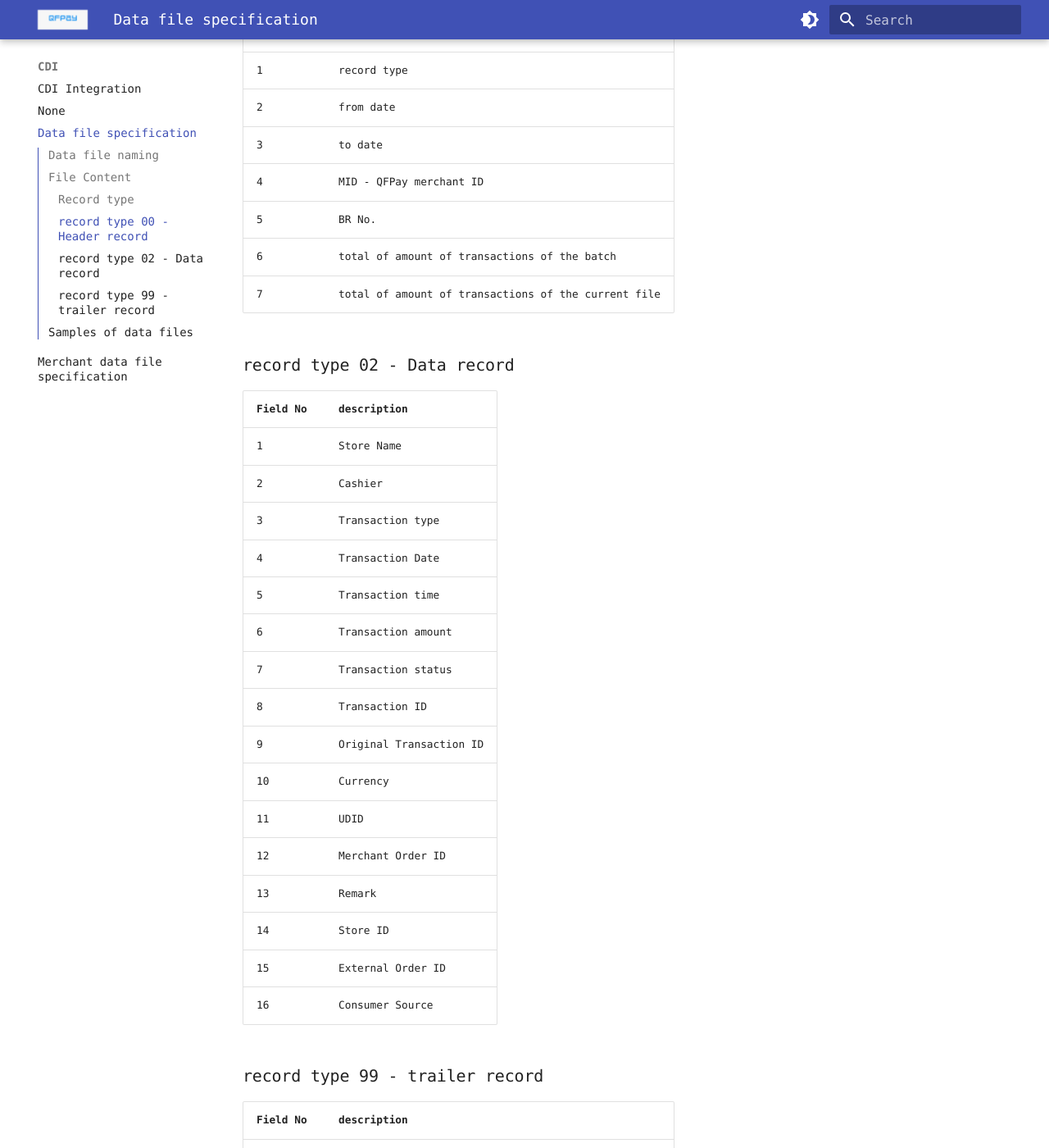
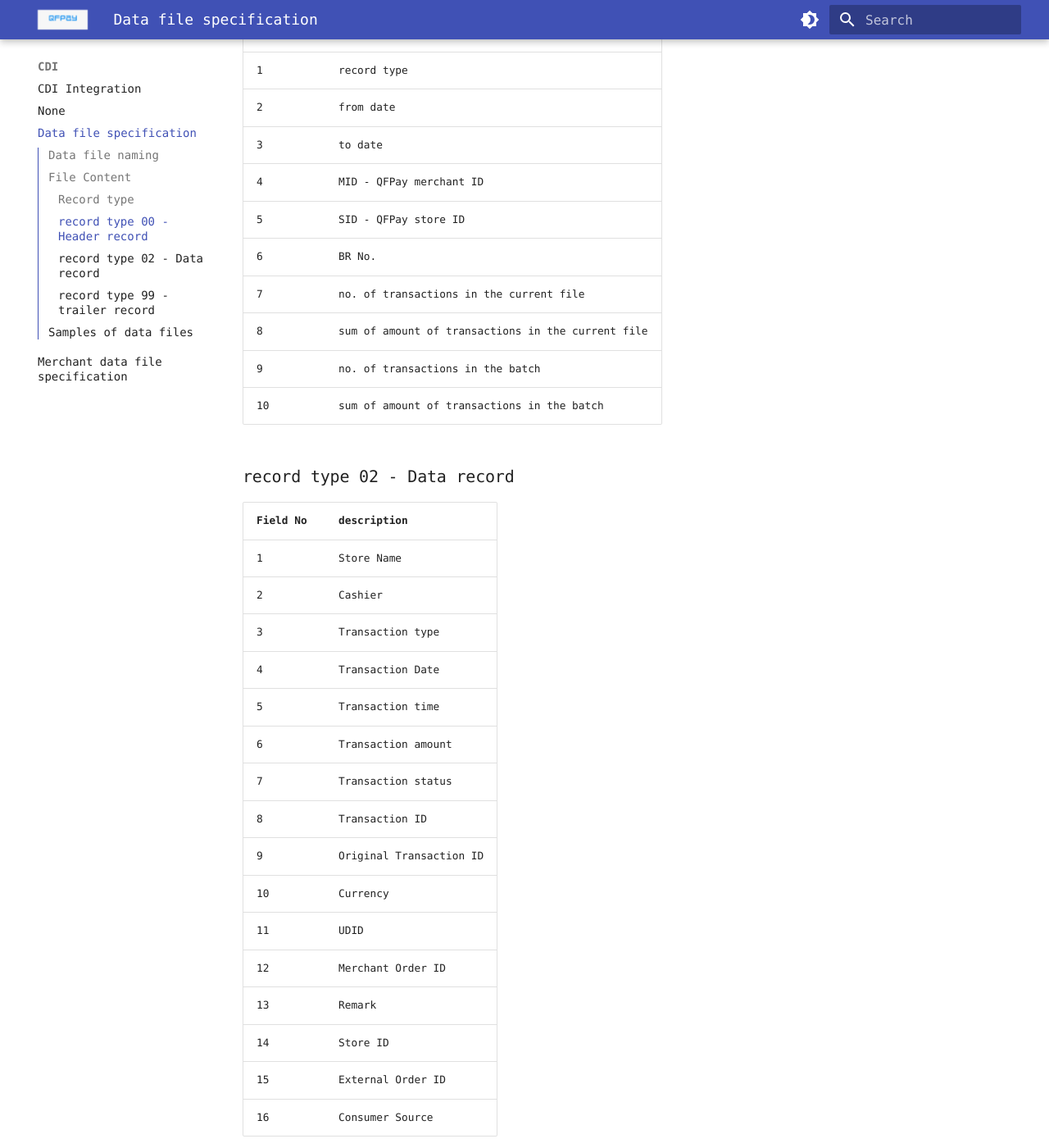
Before and after one commit to yxiaao/docs, an MkDocs documentation site: the page built from docs/cdi/txn data file specification.md, in a window 1280 px wide and 1400 px high, scrolled down 1005 px. Shown: the whole window at 82% size. Built offline with MkDocs 1.6.1 and Material for MkDocs 9.7.7, drawn with Linux system fonts in a browser that asks for light colours; some web fonts are replaced; comment, search, counter and statistics services are not loaded; some of the changed text lies outside the part shown.

Commit message:
fix txn data

```diff
--- a/docs/cdi/txn data file specification.md
+++ b/docs/cdi/txn data file specification.md
@@ -32,9 +32,12 @@ TXN-V02-{MID}-{from:YYYYMMDD}-{to:YYYMMDD}-{generation_timestamp}[-{split_index}
 | 2        | from date                                           |
 | 3        | to date                                             |
 | 4        | MID - QFPay merchant ID                             |
-| 5        | BR No.                                              |
-| 6        | total of amount of transactions of the batch        |
-| 7        | total of amount of transactions of the current file |
+| 5        | SID - QFPay store ID                                |
+| 6        | BR No.                                              |
+| 7        | no. of transactions in the current file             |
+| 8        | sum of amount of transactions in the current file   |
+| 9        | no. of transactions in the batch                    |
+| 10       | sum of amount of transactions in the batch          |
 
 ### record type 02 - Data record
 
@@ -64,10 +67,10 @@ TXN-V02-{MID}-{from:YYYYMMDD}-{to:YYYMMDD}-{generation_timestamp}[-{split_index}
 | Field No | description                                         |
 |----------|-----------------------------------------------------|
 | 1        | record type                                         |
-| 2        | no. of transactions                                 |
-| 3        | total of amount of transactions of the batch        |
-| 4        | total of amount of transactions of the current file |
-
+| 2        | no. of transactions in the current file             |
+| 3        | sum of amount of transactions in the current file   |
+| 4        | no. of transactions in the batch                    |
+| 5        | sum of amount of transactions in the batch          |
 
 ## Samples of data files
 (privately shared)
```
